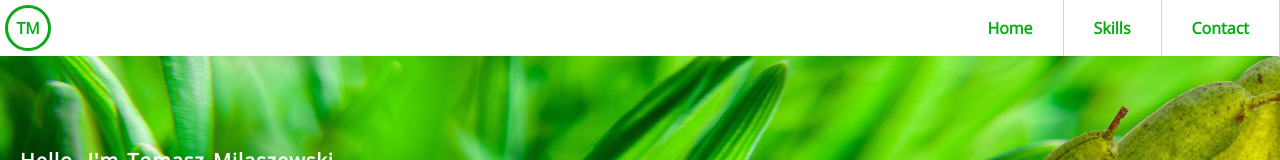
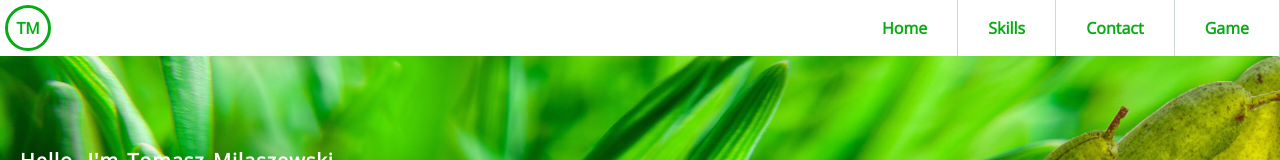
Before and after one commit to TM-2018/TM-2018.github.io, a plain HTML site: page Homepage/index.html in a window 1280 px wide. Shown: the top 160 px of the page. Drawn offline with nearby package versions, Linux system fonts and the light colour scheme.

Commit message:
game linked

```diff
--- a/Homepage/index.html
+++ b/Homepage/index.html
@@ -28,6 +28,7 @@
             <li><a href="#home">Home</a></li>
             <li><a href="#skills">Skills</a></li>
             <li><a href="#contact">Contact</a></li>
+            <li><a href="../Game/game.html">Game</a></li>
         </ul>
     </header>
 
```
